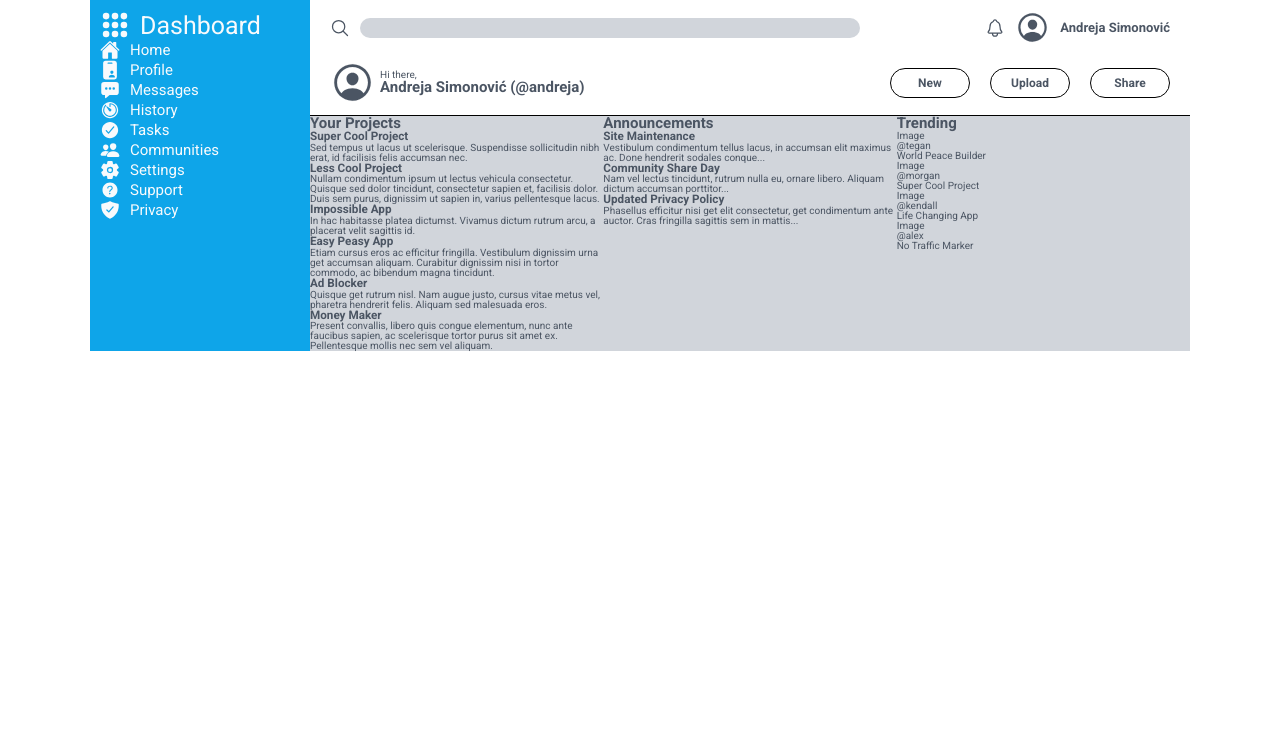
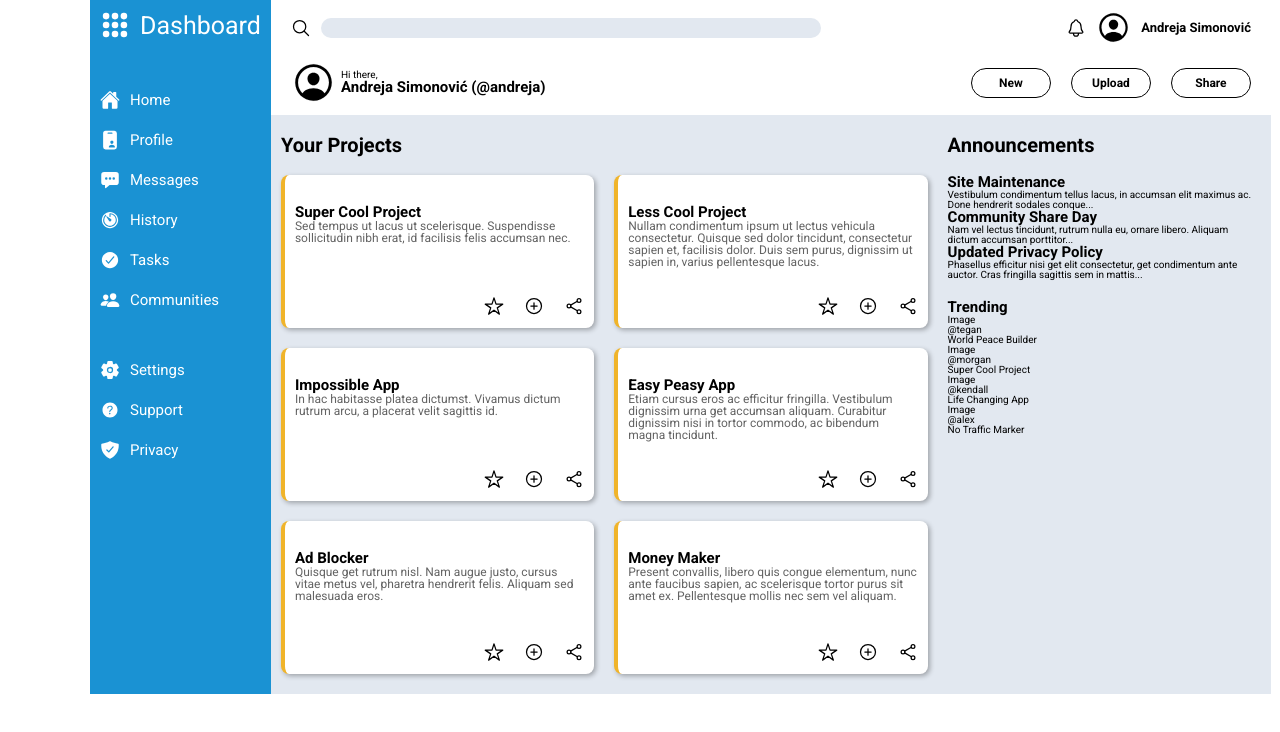
Before and after one commit to Andreja011/admin-dashboard, a plain HTML site: page index.html in a window 1280 px wide. Drawn offline with nearby package versions, Linux system fonts and the light colour scheme.

Commit message:
Finished left sidebar and central area

```diff
--- a/index.html
+++ b/index.html
@@ -59,61 +59,164 @@
           <li class="primary-header-second-row-buttons">Share</li>
         </ul>
       </header>
+      <div class="main-cards">
         <section class="projects">
-        <h2>Your Projects</h2>
+          <h2 class="projects-header">Your Projects</h2>
+          <div class="projects-cards">
             <div>
               <h3>Super Cool Project</h3>
               <p>Sed tempus ut lacus ut scelerisque.
-            Suspendisse sollicitudin nibh erat, id facilisis felis accumsan nec.
+                Suspendisse sollicitudin nibh erat, id facilisis felis accumsan
+                nec.
               </p>
+              <div>
+                <ul>
+                  <li>
+                    <ion-icon name="star-outline" class="icons"></ion-icon>
+                  </li>
+                  <li>
+                    <ion-icon name="add-circle-outline"
+                      class="icons"></ion-icon>
+                  </li>
+                  <li>
+                    <ion-icon name="share-social-outline"
+                      class="icons"></ion-icon>
+                  </li>
+                </ul>
+              </div>
             </div>
             <div>
               <h3>Less Cool Project</h3>
-          <p>Nullam condimentum ipsum ut lectus vehicula consectetur. Quisque
+              <p>Nullam condimentum ipsum ut lectus vehicula consectetur.
+                Quisque
                 sed
-            dolor tincidunt, consectetur sapien et, facilisis dolor. Duis sem
+                dolor tincidunt, consectetur sapien et, facilisis dolor. Duis
+                sem
                 purus,
                 dignissim ut sapien in, varius pellentesque lacus.</p>
+              <div>
+                <ul>
+                  <li>
+                    <ion-icon name="star-outline" class="icons"></ion-icon>
+                  </li>
+                  <li>
+                    <ion-icon name="add-circle-outline"
+                      class="icons"></ion-icon>
+                  </li>
+                  <li>
+                    <ion-icon name="share-social-outline"
+                      class="icons"></ion-icon>
+                  </li>
+                </ul>
+              </div>
             </div>
             <div>
               <h3>Impossible App</h3>
               <p>In hac habitasse platea dictumst. Vivamus dictum rutrum arcu, a
                 placerat velit sagittis id.</p>
+              <div>
+                <ul>
+                  <li>
+                    <ion-icon name="star-outline" class="icons"></ion-icon>
+                  </li>
+                  <li>
+                    <ion-icon name="add-circle-outline"
+                      class="icons"></ion-icon>
+                  </li>
+                  <li>
+                    <ion-icon name="share-social-outline"
+                      class="icons"></ion-icon>
+                  </li>
+                </ul>
+              </div>
             </div>
             <div>
               <h3>Easy Peasy App</h3>
               <p>Etiam cursus eros ac efficitur fringilla.
-            Vestibulum dignissim urna get accumsan aliquam. Curabitur dignissim
+                Vestibulum dignissim urna get accumsan aliquam. Curabitur
+                dignissim
                 nisi
                 in tortor commodo, ac bibendum magna tincidunt.</p>
+              <div>
+                <ul>
+                  <li>
+                    <ion-icon name="star-outline" class="icons"></ion-icon>
+                  </li>
+                  <li>
+                    <ion-icon name="add-circle-outline"
+                      class="icons"></ion-icon>
+                  </li>
+                  <li>
+                    <ion-icon name="share-social-outline"
+                      class="icons"></ion-icon>
+                  </li>
+                </ul>
+              </div>
             </div>
             <div>
               <h3>Ad Blocker</h3>
-          <p>Quisque get rutrum nisl. Nam augue justo, cursus vitae metus vel,
+              <p>Quisque get rutrum nisl. Nam augue justo, cursus vitae metus
+                vel,
                 pharetra hendrerit felis. Aliquam sed malesuada eros.</p>
+              <div>
+                <ul>
+                  <li>
+                    <ion-icon name="star-outline" class="icons"></ion-icon>
+                  </li>
+                  <li>
+                    <ion-icon name="add-circle-outline"
+                      class="icons"></ion-icon>
+                  </li>
+                  <li>
+                    <ion-icon name="share-social-outline"
+                      class="icons"></ion-icon>
+                  </li>
+                </ul>
+              </div>
             </div>
             <div>
               <h3>Money Maker</h3>
-          <p>Present convallis, libero quis congue elementum, nunc ante faucibus
+              <p>Present convallis, libero quis congue elementum, nunc ante
+                faucibus
                 sapien, ac scelerisque tortor purus sit amet ex.
                 Pellentesque mollis nec sem vel aliquam.</p>
+              <div>
+                <ul>
+                  <li>
+                    <ion-icon name="star-outline" class="icons"></ion-icon>
+                  </li>
+                  <li>
+                    <ion-icon name="add-circle-outline"
+                      class="icons"></ion-icon>
+                  </li>
+                  <li>
+                    <ion-icon name="share-social-outline"
+                      class="icons"></ion-icon>
+                  </li>
+                </ul>
+              </div>
+            </div>
           </div>
         </section>
+        <aside class="right-sidebar">
           <section class="announcements">
-        <h2>Announcements</h2>
+            <h2 class="announcements-header">Announcements</h2>
             <div>
               <h3>Site Maintenance</h3>
-          <p>Vestibulum condimentum tellus lacus, in accumsan elit maximus ac.
+              <p>Vestibulum condimentum tellus lacus, in accumsan elit maximus
+                ac.
                 Done hendrerit sodales conque...</p>
             </div>
             <div>
               <h3>Community Share Day</h3>
-          <p>Nam vel lectus tincidunt, rutrum nulla eu, ornare libero. Aliquam
+              <p>Nam vel lectus tincidunt, rutrum nulla eu, ornare libero.
+                Aliquam
                 dictum accumsan porttitor...</p>
             </div>
             <div>
               <h3>Updated Privacy Policy</h3>
-          <p>Phasellus efficitur nisi get elit consectetur, get condimentum ante
+              <p>Phasellus efficitur nisi get elit consectetur, get condimentum
+                ante
                 auctor. Cras fringilla sagittis sem in mattis...</p>
             </div>
           </section>
@@ -142,6 +245,8 @@
               </li>
             </ul>
           </section>
+        </aside>
+      </div>
     </main>
   </div>
   <script type="module"
--- a/style.css
+++ b/style.css
@@ -4,11 +4,12 @@
   --font-regular: 400;
   --font-bold: 700;
   --font-extra-bold: 900;
-  --white: #f8fafc;
-  --dark-gray: #4b5563;
-  --light-gray: #d1d5db;
-  --yellow: #facc15;
-  --blue: #0ea5e9;
+  --white: #ffffff;
+  --black: #000000;
+  --light-gray: #e2e8f0;
+  --yellow: #f0b42a;
+  --blue: #1a92d3;
+  --text-gray: #636363;
 }
 
 * {
@@ -25,7 +26,7 @@ body {
   font-family: "Roboto", sans-serif;
   line-height: 1;
   font-weight: var(--font-regular);
-  color: var(--dark-gray);
+  color: var(--black);
 }
 
 ol,
@@ -50,8 +51,8 @@ button {
 }
 
 .section-main {
-  display: grid;
-  grid-template-columns: repeat(3, 1fr);
+  /* display: grid;
+  grid-template-columns: repeat(3, 1fr); */
 }
 
 .primary-header {
@@ -59,7 +60,6 @@ button {
   display: flex;
   flex-direction: column;
   padding: 1rem 2rem;
-  border-bottom: 1px solid black;
 }
 
 .icons {
@@ -155,11 +155,22 @@ button {
   padding: 1rem;
 }
 
+.sidebar > ul {
+  display: flex;
+  flex-direction: column;
+  gap: 2rem;
+}
+
+.sidebar > ul > li:nth-child(7) {
+  margin-bottom: 3rem;
+}
+
 .sidebar > ul > li:first-child {
   font-size: 2.5rem;
   display: flex;
   align-items: center;
   gap: 1rem;
+  margin-bottom: 3rem;
 }
 
 .sidebar > ul > li {
@@ -174,8 +185,70 @@ button {
   height: 3rem;
 }
 
-.projects,
-.announcements,
-.trending {
+.projects {
+  padding: 2rem 1rem;
   background-color: var(--light-gray);
 }
+
+.main-cards {
+  width: 100rem;
+  display: grid;
+  grid-template-columns: 2fr 1fr;
+}
+
+.projects-cards {
+  display: grid;
+  grid-template-columns: repeat(2, 1fr);
+  grid-template-rows: repeat(3, 1fr);
+  gap: 2rem;
+  background-color: var(--light-gray);
+}
+
+.projects-cards > div {
+  border-left: 4px solid var(--yellow);
+  border-radius: 8px;
+  padding: 3rem 1rem;
+  box-shadow: 2px 2px 5px 0px rgba(0, 0, 0, 0.3);
+  background-color: var(--white);
+  position: relative;
+}
+
+.projects-cards > div > div {
+  position: absolute;
+  bottom: 1rem;
+  right: 1rem;
+}
+
+.projects-cards > div > div > ul {
+  display: flex;
+  gap: 2rem;
+  justify-content: flex-end;
+}
+
+.projects-cards > div > h3 {
+  font-size: 1.5rem;
+}
+
+.projects-cards > div > p {
+  font-size: 1.2rem;
+  color: var(--text-gray);
+  margin-bottom: 3rem;
+}
+
+.projects-header,
+.announcements-header {
+  font-size: 2rem;
+  margin-bottom: 2rem;
+}
+
+.right-sidebar {
+  display: flex;
+  flex-direction: column;
+  gap: 2rem;
+  padding: 2rem 1rem;
+  background-color: var(--light-gray);
+}
+
+.announcements > div > h3 {
+  font-size: 1.5rem;
+}
```
Lines whose indentation alone changed are shown as unchanged.
